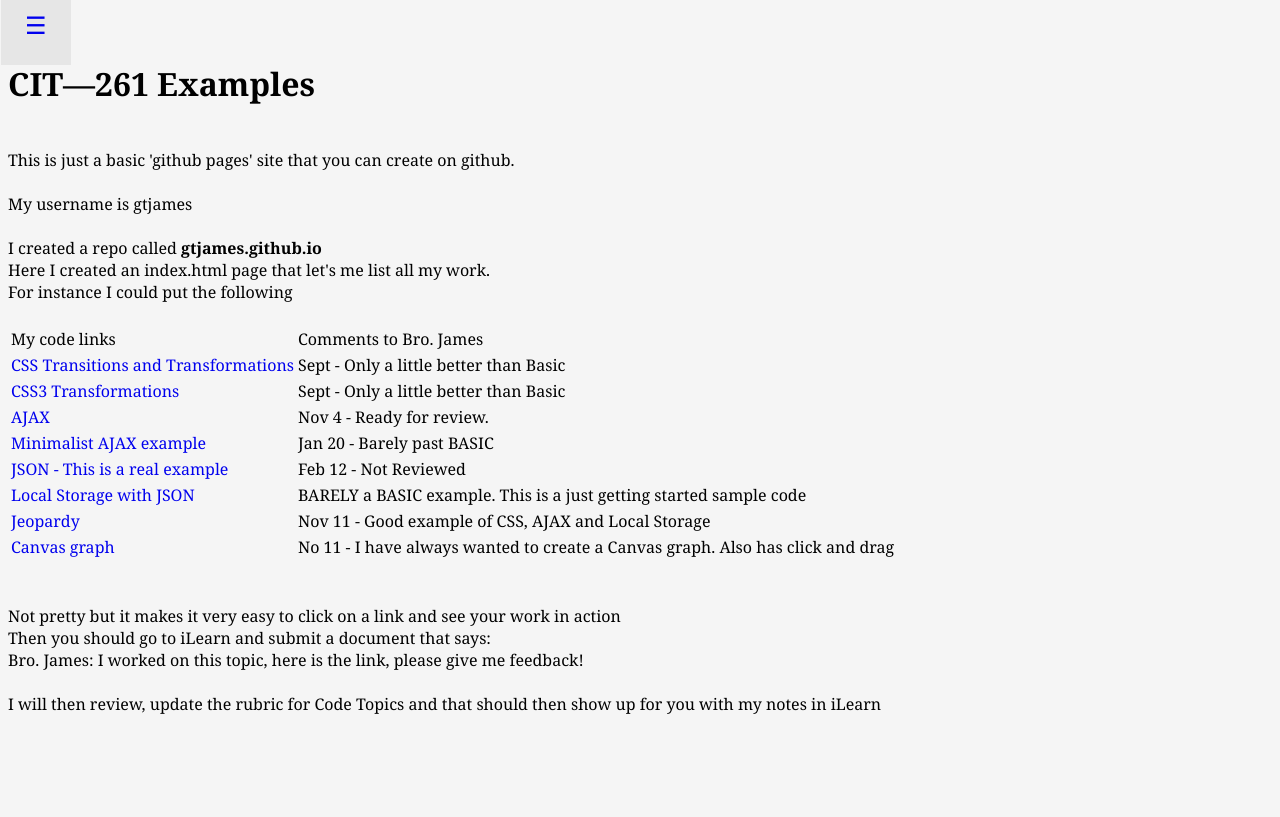
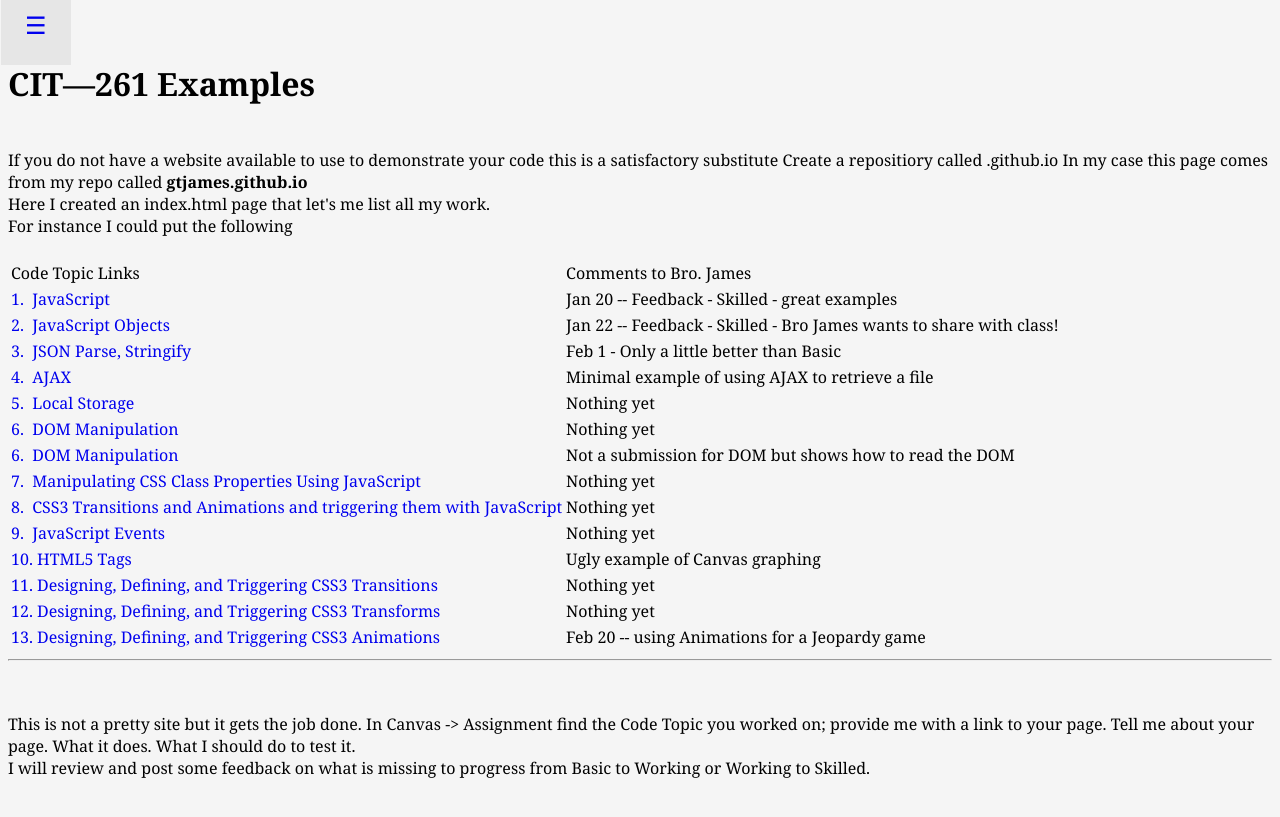
Before and after one commit to gtjames/gtjames.github.io, a Jekyll site: the page built from index.html, in a window 1280 px wide. Shown: the top 817 px of the page. Built offline with Jekyll 4.4.1, drawn with Linux system fonts in a browser that asks for light colours.

Commit message:
Update index.html

```diff
--- a/index.html
+++ b/index.html
@@ -16,26 +16,34 @@
   <h1>{{ site.name }}</h1>
 
   <br>
-  This is just a basic 'github pages' site that you can create on github.<br>
-  <br>My username is gtjames<br>
-  <br>I created a repo called <strong>gtjames.github.io</strong><br>
+  If you do not have a website available to use to demonstrate your code this is a satisfactory substitute
+  Create a repositiory called <yourUserName>.github.io
+  In my case this page comes from my repo called <strong>gtjames.github.io</strong><br>
   Here I created an index.html page that let's me list all my work.<br>
   For instance I could put the following<br><br>
   <table>
-    <tr><td>My code links</td><td>Comments to Bro. James</td></tr>
-    <tr><td><a href="{{ site.github.url }}/Transitions.html">CSS Transitions and Transformations</a></td><td>Sept - Only a little better than Basic</td></tr>
-    <tr><td><a href="{{ site.github.url }}/CSSTransformations.html">CSS3 Transformations</a></td><td>Sept - Only a little better than Basic</td></tr>
-    <tr><td><a href="{{ site.github.url }}/AJAX/AjaxTable.html">AJAX</a></td><td>Nov 4 - Ready for review.</td></tr>
-    <tr><td><a href="{{ site.github.url }}/AJAX/tinyAJAX.html">Minimalist AJAX example</a></td><td>Jan 20 - Barely past BASIC</td></tr>
-    <tr><td><a href="{{ site.github.url }}/JSON/json.html.html">JSON - This is a real example</a></td><td>Feb 12 - Not Reviewed</td></tr>
-    <tr><td><a href="{{ site.github.url }}/LocalStorage/ls_JSON.html">Local Storage with JSON</a></td><td>BARELY a BASIC example. This is a just getting started sample code</td>
-    <tr><td><a href="{{ site.github.url }}/Jeopardy.html">Jeopardy</a></td><td>Nov 11 - Good example of CSS, AJAX and Local Storage</td></tr>
-    <tr><td><a href="{{ site.github.url }}/draw.html">Canvas graph</a></td><td>No 11 - I have always wanted to create a Canvas graph. Also has click and drag</td></tr>
+    <tr><td>Code Topic Links</td><td>Comments to Bro. James</td></tr>
+    <tr><td><a href="{{ site.github.url }}/Transitions.html">1.  JavaScript</a></td><td>Jan 20 -- Feedback - Skilled - great examples</td></tr>
+    <tr><td><a href="{{ site.github.url }}/Transitions.html">2.  JavaScript Objects</a></td><td>Jan 22 -- Feedback - Skilled - Bro James wants to share with class!</td></tr>
+    <tr><td><a href="{{ site.github.url }}/json.html">3.  JSON Parse, Stringify</a></td><td>Feb 1 - Only a little better than Basic</td></tr>
+    <tr><td><a href="{{ site.github.url }}/AJAX/tinyAJAX.html">4.  AJAX</a></td><td>Minimal example of using AJAX to retrieve a file</td></tr>
+    <tr><td><a href="{{ site.github.url }}/LocalStorage/ls_JSON.html">5.  Local Storage</a></td><td>Nothing yet</td></tr>
+    <tr><td><a href="{{ site.github.url }}/Transitions.html">6.  DOM Manipulation</a></td><td>Nothing yet</td></tr>
+    <tr><td><a href="{{ site.github.url }}/domTree/domTree.html">6.  DOM Manipulation</a></td><td>Not a submission for DOM but shows how to read the DOM</td></tr>
+    <tr><td><a href="{{ site.github.url }}/Transitions.html">7.  Manipulating CSS Class Properties Using JavaScript</a></td><td>Nothing yet</td></tr>
+    <tr><td><a href="{{ site.github.url }}/Transitions.html">8.  CSS3 Transitions and Animations and triggering them with JavaScript</a></td><td>Nothing yet</td></tr>
+    <tr><td><a href="{{ site.github.url }}/Transitions.html">9.  JavaScript Events</a></td><td>Nothing yet</td></tr>
+    <tr><td><a href="{{ site.github.url }}/draw.html">10. HTML5 Tags</a></td><td>Ugly example of Canvas graphing</td></tr>
+    <tr><td><a href="{{ site.github.url }}/Transitions.html">11. Designing, Defining, and Triggering CSS3 Transitions </a></td><td>Nothing yet</td></tr>
+    <tr><td><a href="{{ site.github.url }}/CSSTransformations.html">12. Designing, Defining, and Triggering CSS3 Transforms </a></td><td>Nothing yet</td></tr>
+    <tr><td><a href="{{ site.github.url }}/Jeopardy.html">13. Designing, Defining, and Triggering CSS3 Animations</a></td><td>Feb 20 -- using Animations for a Jeopardy game</td></tr>
+
   </table>
+<hr>
   <br><br>
-  Not pretty but it makes it very easy to click on a link and see your work in action<br>
-  Then you should go to iLearn and submit a document that says:<br>
-  Bro. James: I worked on this topic, here is the link, please give me feedback!<br>
-  <br>
-  I will then review, update the rubric for Code Topics and that should then show up for you with my notes in iLearn
+  This is not a pretty site but it gets the job done.
+  In Canvas -> Assignment find the Code Topic you worked on; provide me with a link to your page. Tell me about your page. What it does. What I should do to test it.
+<br>
+  I will review and post some feedback on what is missing to progress from Basic to Working or Working to Skilled.
+
   </header>
```
